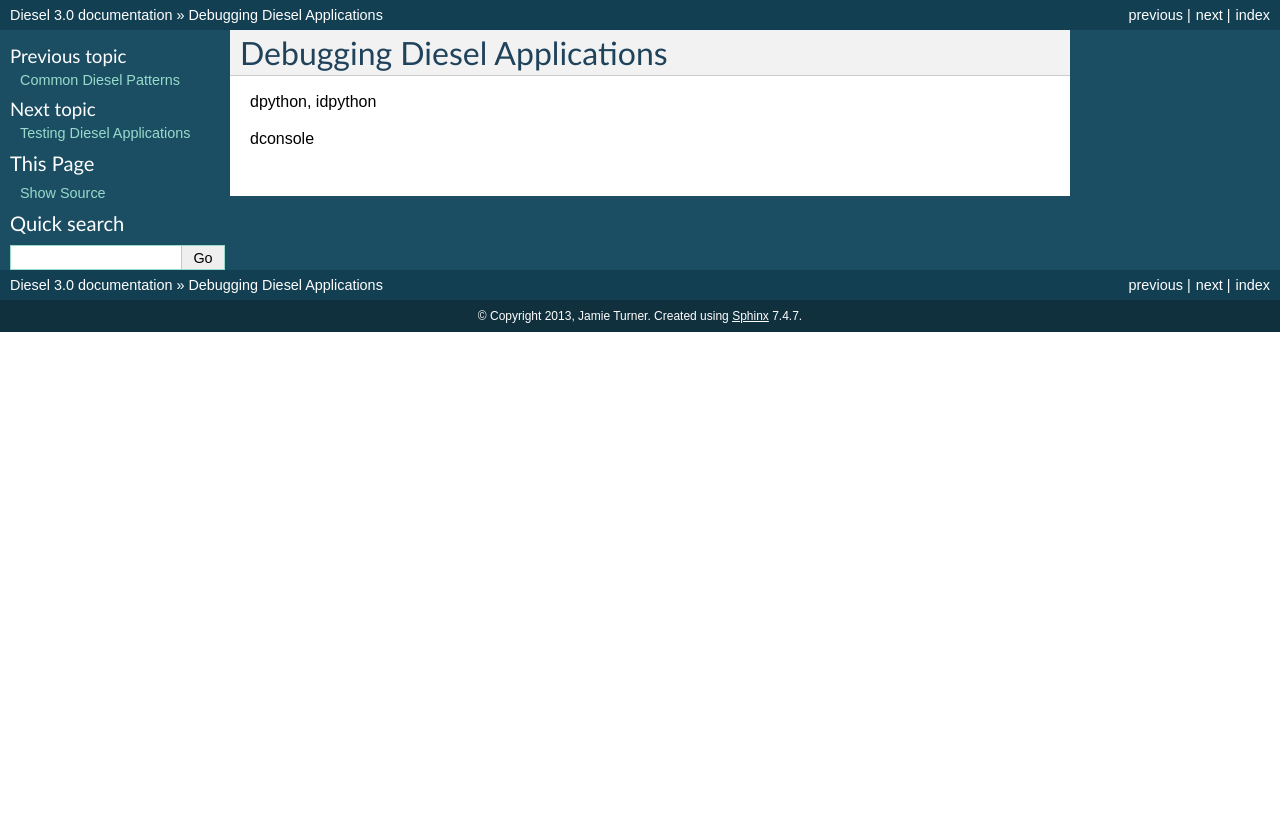
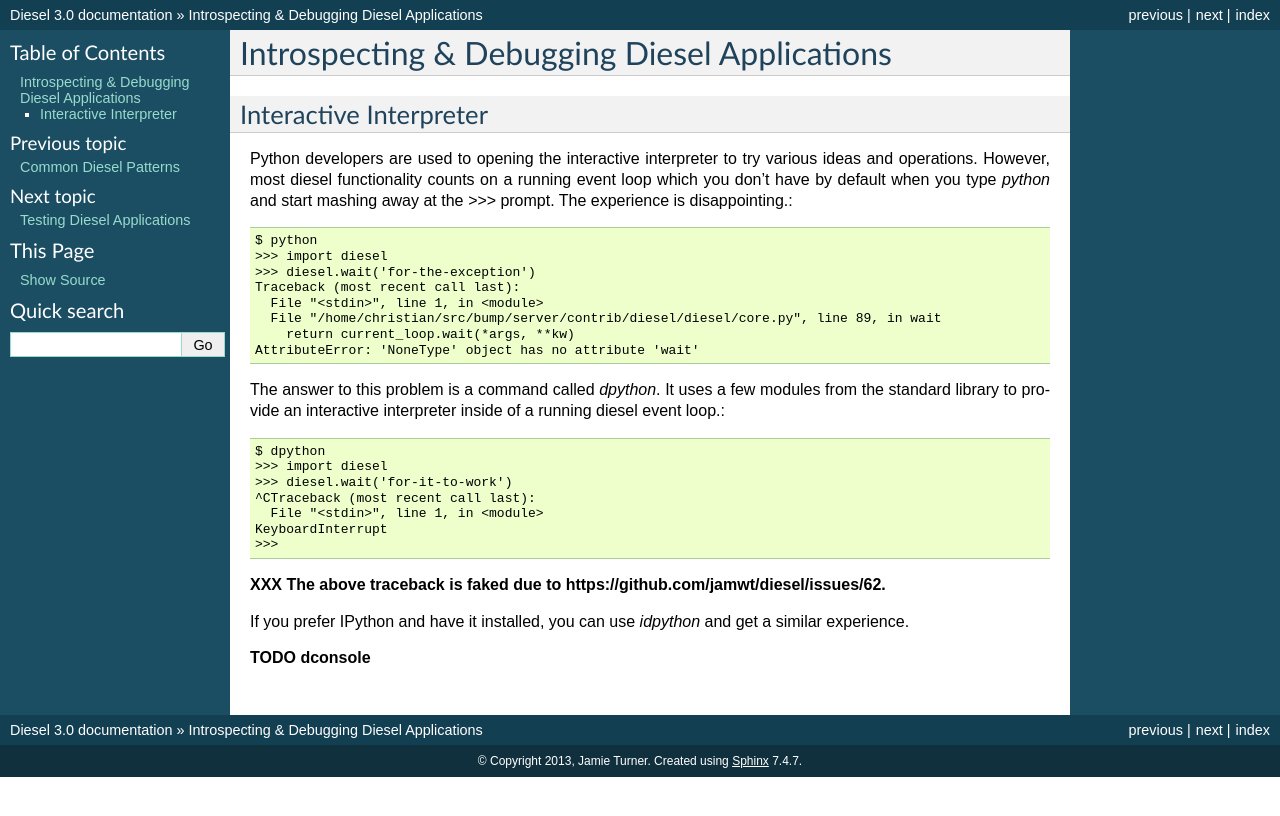
Before and after one commit to dieseldev/diesel, a Sphinx documentation site: the page built from doc/debugging.rst, in a window 1280 px wide. Shown: the top 816 px of the page. Built offline with Sphinx 7.4.7, drawn with Linux system fonts in a browser that asks for light colours.

Commit message:
Start on introspecting and debugging docs

```diff
--- a/doc/debugging.rst
+++ b/doc/debugging.rst
@@ -1,6 +1,38 @@
-Debugging Diesel Applications
-=============================
+Introspecting & Debugging Diesel Applications
+=============================================
 
-dpython, idpython
+Interactive Interpreter
+-----------------------
 
-dconsole
+Python developers are used to opening the interactive interpreter to try
+various ideas and operations. However, most diesel functionality counts on a
+running event loop which you don't have by default when you type `python` and
+start mashing away at the `>>>` prompt. The experience is disappointing.::
+
+    $ python
+    >>> import diesel
+    >>> diesel.wait('for-the-exception')
+    Traceback (most recent call last):
+      File "<stdin>", line 1, in <module>
+      File "/home/christian/src/bump/server/contrib/diesel/diesel/core.py", line 89, in wait
+        return current_loop.wait(*args, **kw)
+    AttributeError: 'NoneType' object has no attribute 'wait'
+
+The answer to this problem is a command called `dpython`. It uses a few modules
+from the standard library to provide an interactive interpreter inside of a
+running diesel event loop.::
+
+    $ dpython
+    >>> import diesel
+    >>> diesel.wait('for-it-to-work')
+    ^CTraceback (most recent call last):
+      File "<stdin>", line 1, in <module>
+    KeyboardInterrupt
+    >>>
+
+**XXX The above traceback is faked due to https://github.com/jamwt/diesel/issues/62.**
+
+If you prefer IPython and have it installed, you can use `idpython` and get a
+similar experience.
+
+**TODO dconsole**
```
